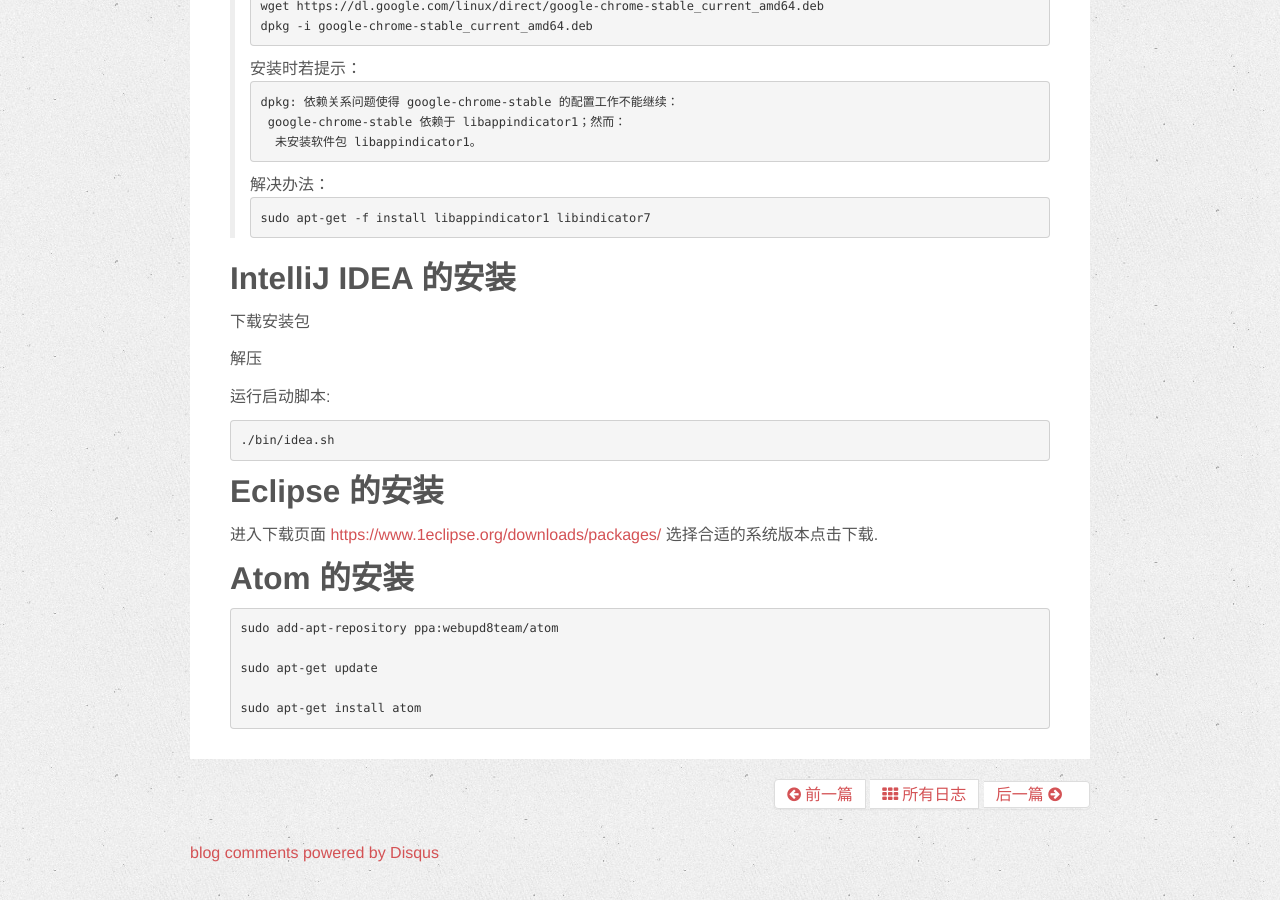
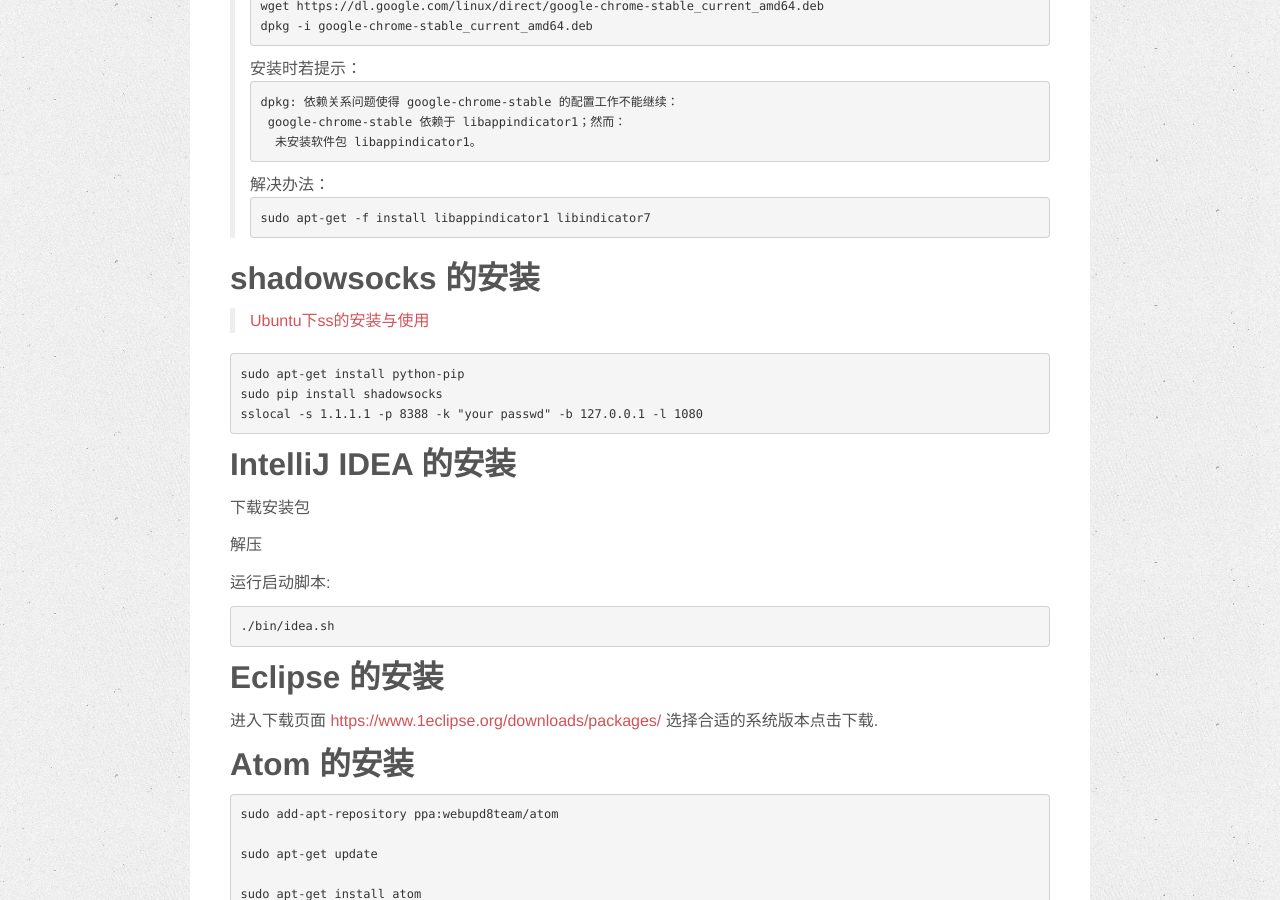
Before and after one commit to wanlp10/wuchao.github.io, a Jekyll site: the page built from _posts/2017-01-01-Ubuntu-Java-Env-Configuration.md, in a window 1280 px wide and 900 px high, scrolled down 10358 px. Built offline with Jekyll 4.4.1, drawn with Linux system fonts in a browser that asks for light colours; nearby versions of some CDN libraries; comment, search, counter and statistics services are not loaded.

Commit message:
initial commit.

````diff
--- a/_posts/2017-01-01-Ubuntu-Java-Env-Configuration.md
+++ b/_posts/2017-01-01-Ubuntu-Java-Env-Configuration.md
@@ -555,6 +555,16 @@ dpkg: 依赖关系问题使得 google-chrome-stable 的配置工作不能继续
 sudo apt-get -f install libappindicator1 libindicator7
 ```
 
+## shadowsocks 的安装
+
+> [Ubuntu下ss的安装与使用](https://www.cnblogs.com/Dumblidor/p/5450248.html)
+
+```
+sudo apt-get install python-pip
+sudo pip install shadowsocks
+sslocal -s 1.1.1.1 -p 8388 -k "your passwd" -b 127.0.0.1 -l 1080
+```
+
 ## IntelliJ IDEA 的安装
 下载安装包
 
````
Also changed, not shown: other parts of _posts/2017-01-01-Ubuntu-Java-Env-Configuration.md (+1 -1 lines).
